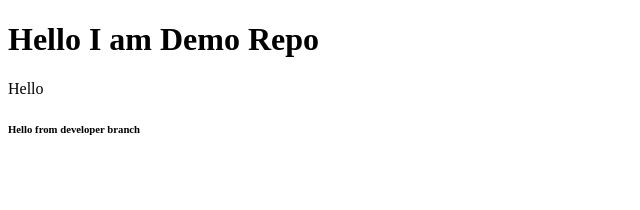
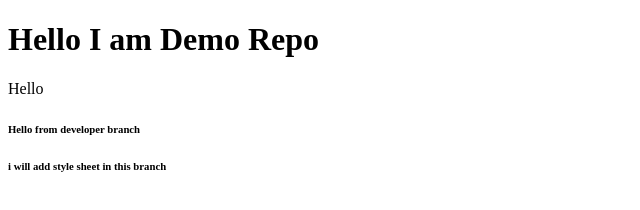
Before and after one commit to moon-saha-chowdhury/demo-project, a plain HTML site: page index.html in a window 1280 px wide. Shown: the whole page, without its empty margins (0-640 px from the left). Drawn offline with Linux system fonts and the light colour scheme.

Commit message:
Update index.html

```diff
--- a/index.html
+++ b/index.html
@@ -10,5 +10,6 @@
     <h1>Hello I am Demo Repo</h1>
     <p>Hello</p>
     <h6>Hello from developer branch</h6>
+    <h6>i will add style sheet in this branch</h6>
 </body>
 </html>
```
